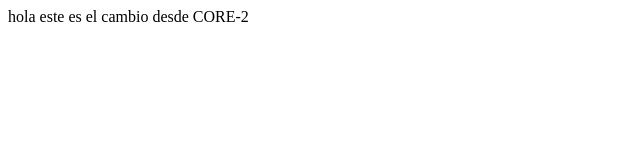
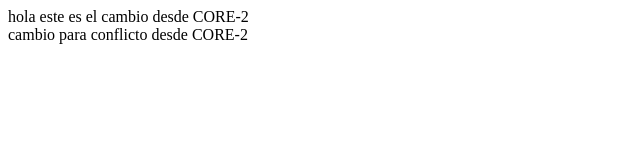
Before and after one commit to jaquinterob/flow, a plain HTML site: page index.html in a window 1280 px wide. Shown: the whole page, without its empty margins (0-640 px from the left). Drawn offline with Linux system fonts and the light colour scheme.

Commit message:
commit para conflicto desde CORE-2

```diff
--- a/index.html
+++ b/index.html
@@ -1 +1,2 @@
 <div>hola este es el cambio desde CORE-2</div>
+<div>cambio para conflicto desde CORE-2</div>
```
